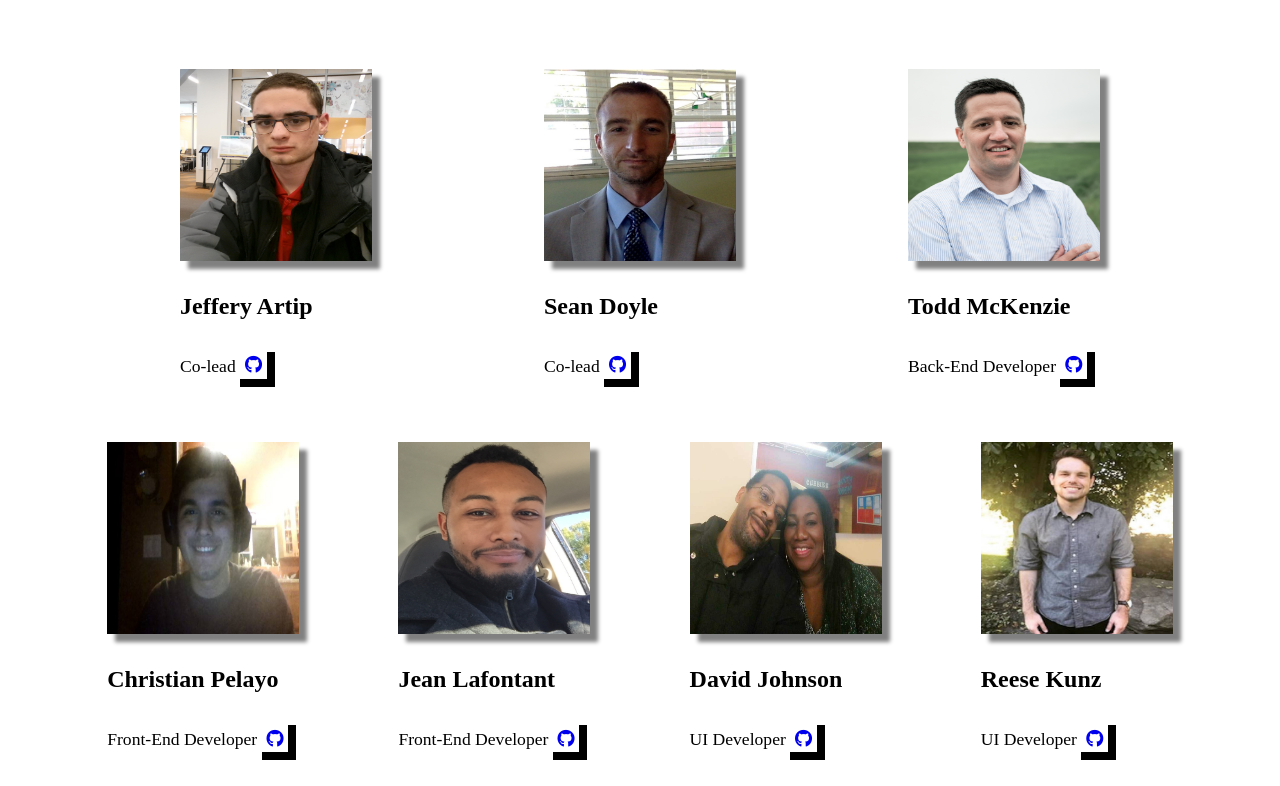
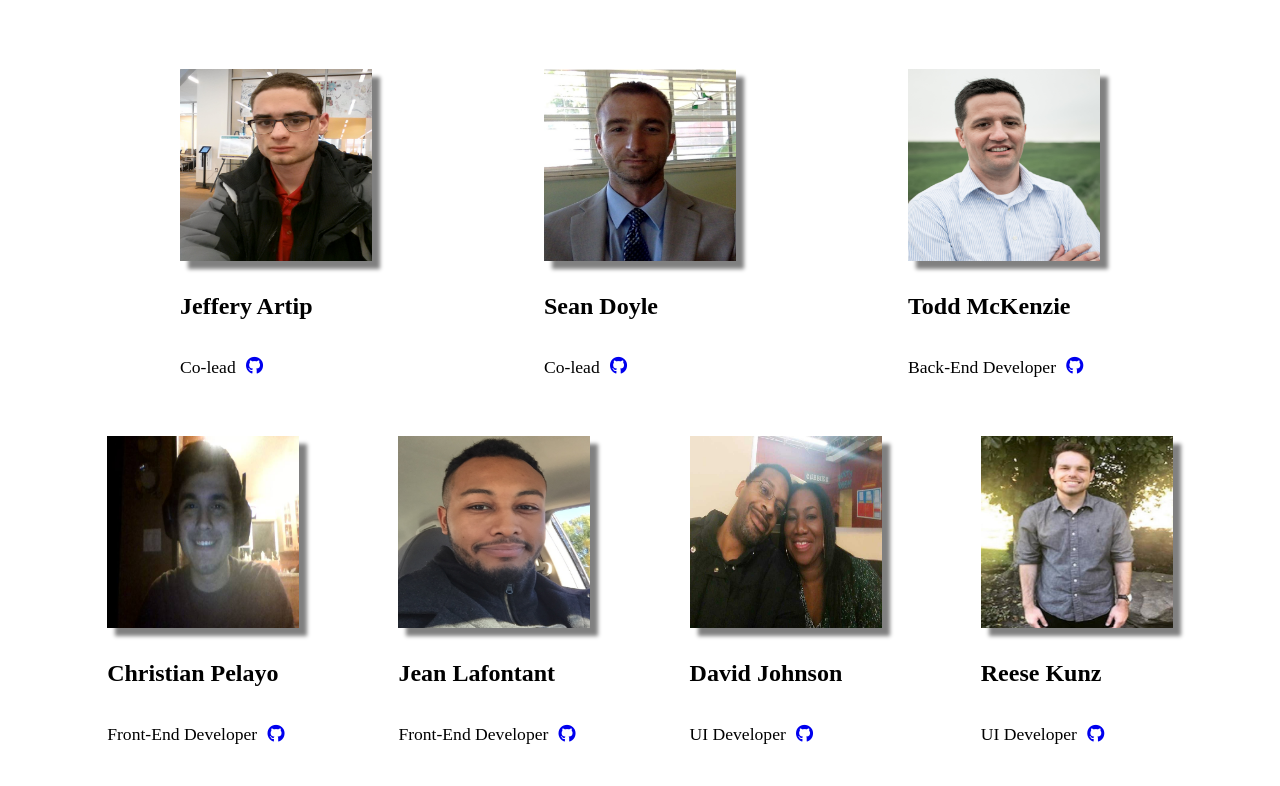
Before and after one commit to advice-giver/Web-UI, a plain HTML site: page about.html in a window 1280 px wide. Shown: the part 954-1740 px from the top of the page. Drawn offline with Linux system fonts and the light colour scheme.

Commit message:
fixed github icon border issue

```diff
--- a/LESS/about.less
+++ b/LESS/about.less
@@ -200,3 +200,9 @@ h4 {
     font-size: 1.2rem;
   }
 }
+// Adding white border to fix github icon border issue
+
+i.fab {
+  border: 1px solid white;
+
+}
```
Also changed, not shown: css/index.css.
